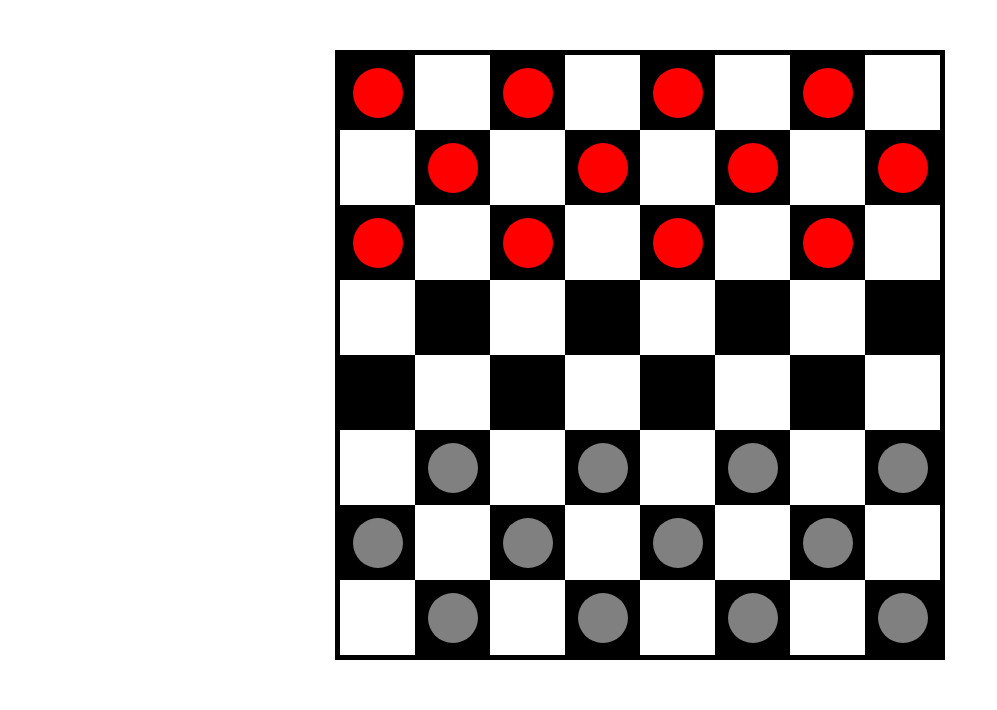
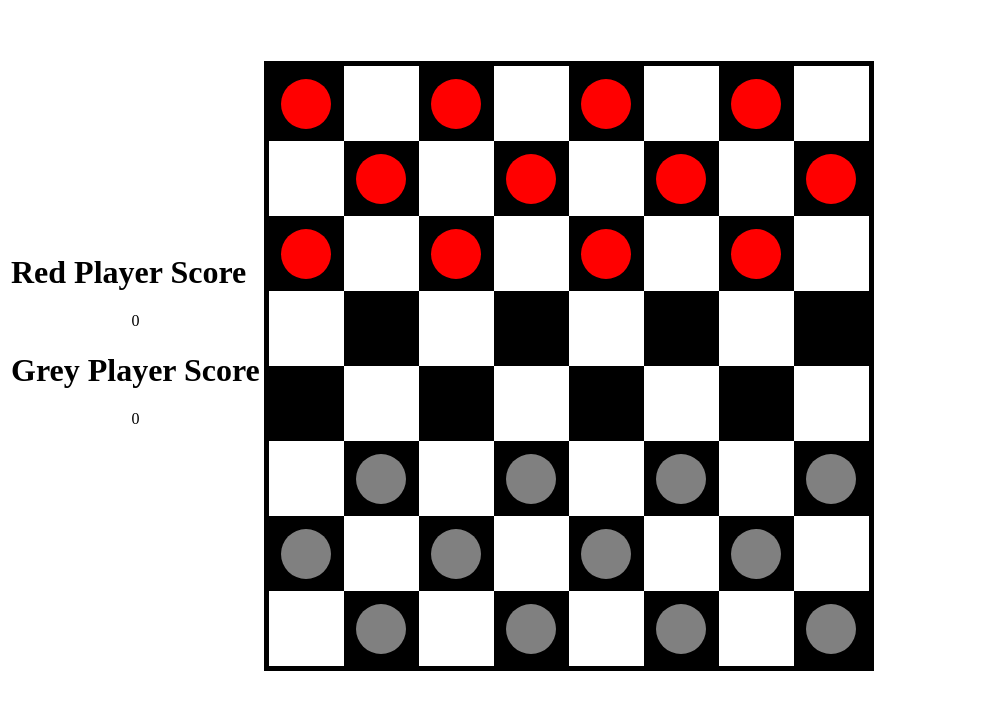
Before and after one commit to brettschules/Checkers, a PHP site: page / in a window 1280 px wide. Shown: the top 710 px of the page, without its empty margins (0-997 px from the left). Run offline with PHP 8.4, Linux system fonts and the light colour scheme; some libraries are stand-ins or nearby versions.

Commit message:
Added scores on HTML to show each players scores

```diff
--- a/game.js
+++ b/game.js
@@ -114,6 +114,7 @@ class CheckerRules {
     this.removeClass = ""
     this.playerRedCheckmateCount = 0
     this.playerGreyCheckmateCount = 0
+    this.gameInfo = new GameInfo()
   }
 
   removeChessPieceWhenCheckmated(originX, originY, removeClass) {
@@ -130,7 +131,6 @@ class CheckerRules {
     if (destination.x < 0 && destination.y < 0) {
       return false
     }
-
     switch (currentPlayerChessPieceColor) {
       case "grey":
         if (origin.x - 1 === destination.x && origin.y - 1 === destination.y && destination.piece === null) {
@@ -142,11 +142,13 @@ class CheckerRules {
         } else if (origin.x - 2 === destination.x && origin.y - 2 === destination.y && checkers.game.board[origin.x-1][origin.y-1].piece !==null) {
           this.removeChessPieceWhenCheckmated(origin.x - 1, origin.y - 1, "piece-red")
           this.playerGreyCheckmateCount++
+          this.gameInfo.render(this.playerRedCheckmateCount, this.playerGreyCheckmateCount)
           return true
           // up left when making a checkmate
         } else if (origin.x - 2 === destination.x && origin.y + 2 === destination.y && checkers.game.board[origin.x-1][origin.y+1].piece !== null) {
           this.removeChessPieceWhenCheckmated(origin.x - 1, origin.y + 1, "piece-red")
           this.playerGreyCheckmateCount++
+          this.gameInfo.render(this.playerRedCheckmateCount, this.playerGreyCheckmateCount)
           return true
           // up right when making a checkmate
         } else {
@@ -163,6 +165,7 @@ class CheckerRules {
         else if (origin.x + 2 === destination.x && origin.y - 2 === destination.y && checkers.game.board[origin.x+1][origin.y-1].piece !== null) {
           this.removeChessPieceWhenCheckmated(origin.x + 1, origin.y - 1, "piece-grey")
           this.playerRedCheckmateCount++
+          this.gameInfo.render(this.playerRedCheckmateCount, this.playerGreyCheckmateCount)
           return true
           // down left when making a checkmate
         }
@@ -170,6 +173,7 @@ class CheckerRules {
         else if (origin.x + 2 === destination.x && origin.y + 2 === destination.y && checkers.game.board[origin.x+1][origin.y+1].piece !== null) {
           this.removeChessPieceWhenCheckmated(origin.x + 1, origin.y + 1, "piece-grey")
           this.playerRedCheckmateCount++
+          this.gameInfo.render(this.playerRedCheckmateCount, this.playerGreyCheckmateCount)
           return true
           // down right when making a checkmate
         }
@@ -189,8 +193,6 @@ class GamePlay {
     this.redPlayerChips = 12
     this.greyPlayerMoves = 0
     this.redPlayerMoves = 0
-    this.greyPlayerScore = 0
-    this.redPlayerScore = 0
     this.time = "0:00"
     this.valid = false
     this.moveDefault = false
@@ -311,6 +313,19 @@ class GamePlay {
   }
 }
 
+class GameInfo {
+  constructor() {
+    this.redPlayerScore = document.getElementById("red-player-score")
+    this.greyPlayerScore = document.getElementById("grey-player-score")
+  }
+  render(playerRedCheckmateCount, playerGreyCheckmateCount) {
+    return (
+      this.redPlayerScore.innerHTML = playerRedCheckmateCount,
+      this.greyPlayerScore.innerHTML = playerGreyCheckmateCount
+    )
+  }
+}
+
 checkers = new App()
 checkers.render()
 
--- a/home.html
+++ b/home.html
@@ -1,5 +1,4 @@
 <html>
-
   <head>
     <title>Checkers</title>
     <link rel="stylesheet" href="style.css">
@@ -7,12 +6,33 @@
     <link rel="stylesheet" href="https://ajax.googleapis.com/ajax/libs/jqueryui/1.12.1/themes/smoothness/jquery-ui.css">
     <script src="https://ajax.googleapis.com/ajax/libs/jqueryui/1.12.1/jquery-ui.min.js"></script>
   </head>
-
   <body>
+    <table>
+      <tr>
+        <td>
+          <div>
+            <h1>
+              Red Player Score
+            </h1>
+            <p id="red-player-score">
+              0
+            </p>
+          </div>
+          <div>
+            <h1>
+              Grey Player Score
+            </h1>
+            <p id="grey-player-score">
+              0
+            </p>
+          </div>
+        </td>
+        <td>
           <div id="container">
           </div>
-</div>
+        </td>
+      </tr>
+    </table>
     <script type="text/javascript" src="game.js"></script>
   </body>
-
 </html>
--- a/style.css
+++ b/style.css
@@ -50,3 +50,11 @@ div.piece-grey {
  margin-top:12.5px;
  border-radius: 25px;
 }
+
+#red-player-score {
+  text-align: center;
+}
+
+#grey-player-score {
+  text-align: center;
+}
```
Lines whose indentation alone changed are shown as unchanged.
